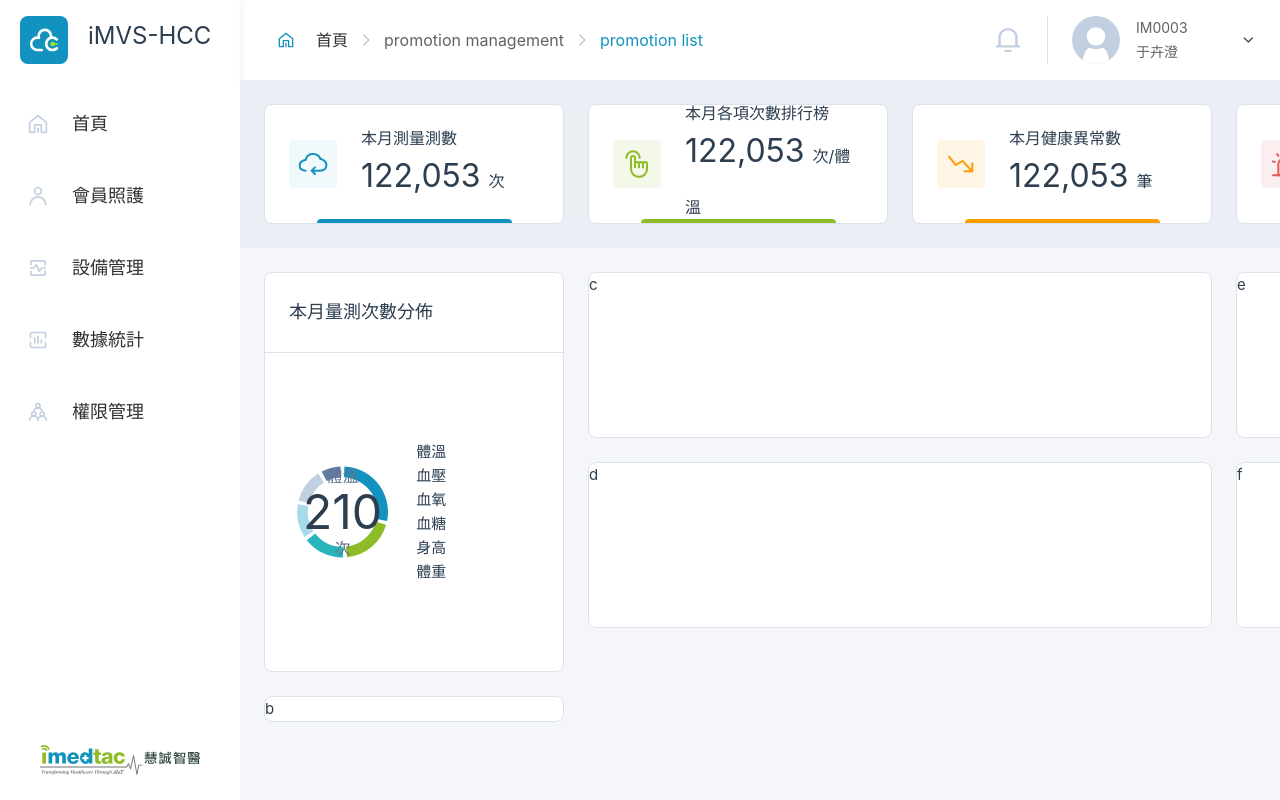
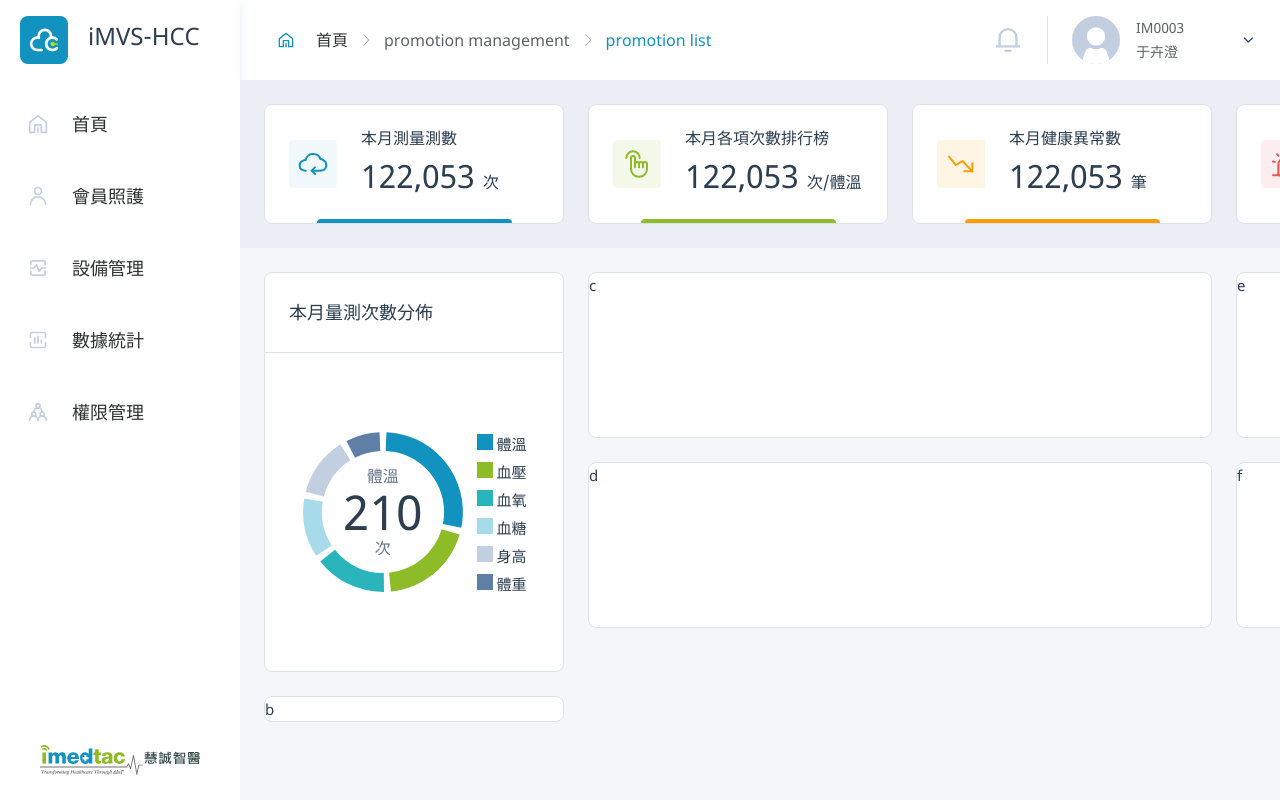
Before and after one commit to arashi5irene/bbAdmin, a Vue app: page /home in a window 1280 px wide. Built offline with nearby package versions, Linux system fonts and the light colour scheme.

Commit message:
feat font

```diff
--- a/src/App.vue
+++ b/src/App.vue
@@ -5,3 +5,5 @@
     <RouterView />
   </el-config-provider>
 </template>
+<style lang="less">
+</style>
--- /dev/null
+++ b/src/assets/font/font.css
@@ -0,0 +1,12 @@
+@font-face {
+    font-family: 'NotoSans';
+    src: url('./Noto-Sans-regular.woff2') format('woff2');
+    font-weight: normal;
+    font-style: normal;
+  }
+  @font-face {
+    font-family: "roboto-regular";
+    src: url('./roboto-regular.woff2') format('woff2');
+    font-weight: normal;
+    font-style: normal;
+  }
--- a/src/assets/main.css
+++ b/src/assets/main.css
@@ -1,21 +1,12 @@
 @import './base.css';
-
+@import './font/font.css';
 #app {
   /* max-width: 1280px; */
   margin: 0 auto;
   font-weight: normal;
 }
-
-@font-face {
-  font-family: "NotoSansTC-Regular";
-  src: url('./font/NotoSansTC-Regular.ttf');
-}
-@font-face {
-  font-family: "Roboto-Regular";
-  src: url('./font/Roboto-Regular.ttf');
-}
-html{
-  font-family: "NotoSansTC-Regular", sans-serif!important;
+html,body{
+  font-family: "NotoSans", "roboto-regular"!important;
 }
 
 .card{
--- a/src/components/HomeChart.vue
+++ b/src/components/HomeChart.vue
@@ -15,8 +15,8 @@
                         <div class="w-full text-base text-center" style="color:#65758D">次</div>
                     </div>
                 </div>
-                <div class="list-none w-full">
-                    <div v-for="(item, i) in chartData" :key="i" >
+                <div class="list-nones w-1/4s">
+                    <div v-for="(item, i) in chartData" :key="i" class="w-full pt-1">
                         <div class="w-4 h-4 inline-block" :style="getBgColorStyle(i)"></div>
                         {{ item.name }}
                     </div>
@@ -107,8 +107,9 @@ function render() {
 
   myChart.setOption(option)
 }
-const getBgColorStyle = (i)=>{
-    return
+const getBgColorStyle = (i:number)=>{
+    console.log('aaaa', i, chartColor.value[i])
+    return `background:${chartColor.value[i]}`||''
 }
 onMounted(() => {
   render()
--- a/src/layout/Menu/MenuItem.vue
+++ b/src/layout/Menu/MenuItem.vue
@@ -24,7 +24,9 @@
 import SvgIcon from '@/components/SvgIcon.vue';
 </script>
 <style lang="scss" scoped>
+
 .el-menu-item{
+    font-family: "NotoSans", "roboto-regular"!important;
     margin:16px 8px;
     border-radius: 8px;
     font-size: 18px;
```
Also changed, not shown: src/assets/font/Noto-Sans-regular.woff2 (added), src/assets/font/roboto-regular.woff2 (added).
